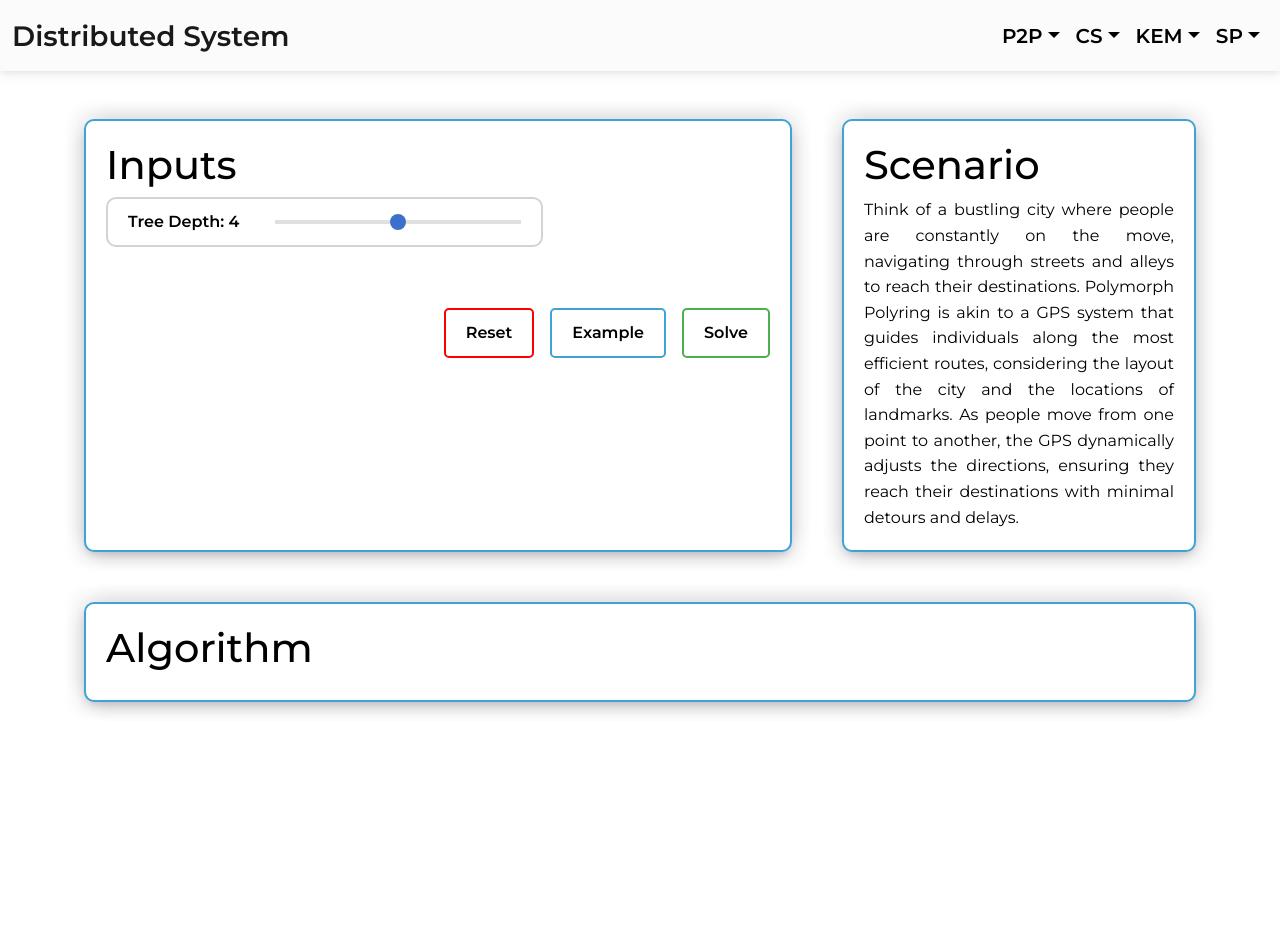
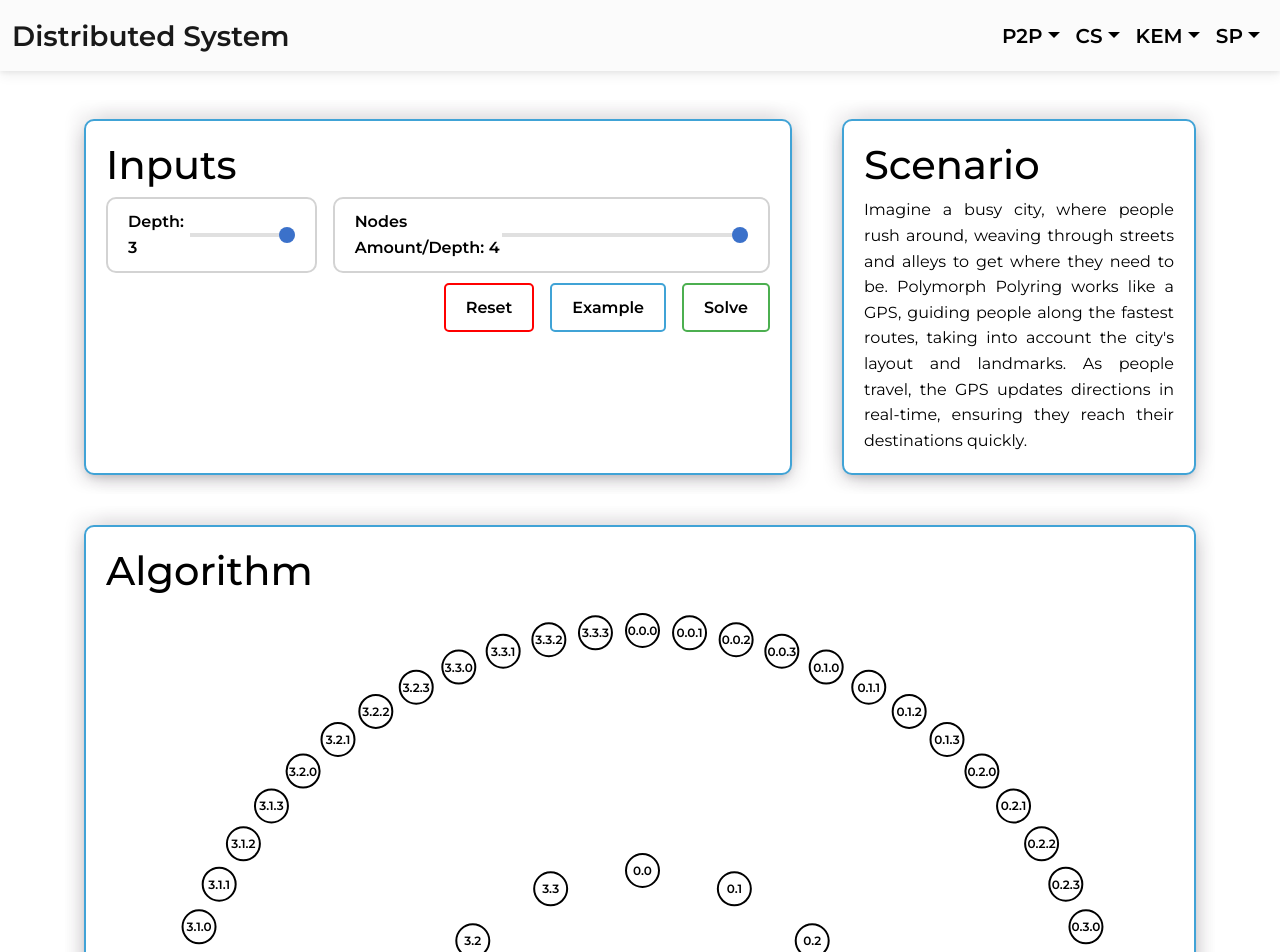
Before and after one commit to ukalto/Bachelorproject, a React (Create React App) app: page /polymorph-polyring in a window 1280 px wide. Shown: the top 952 px of the page. Before the commit the page ends 800 px from the top, so only its background shows below. Built offline with nearby package versions, Linux system fonts and the light colour scheme.

Commit message:
adjusted header and started with polymorph polyring

```diff
--- a/src/assets/data.json
+++ b/src/assets/data.json
@@ -121,7 +121,7 @@
       "details": [
         {
           "type": "scenario",
-          "content": "Think of a bustling city where people are constantly on the move, navigating through streets and alleys to reach their destinations. Polymorph Polyring is akin to a GPS system that guides individuals along the most efficient routes, considering the layout of the city and the locations of landmarks. As people move from one point to another, the GPS dynamically adjusts the directions, ensuring they reach their destinations with minimal detours and delays."
+          "content": "Imagine a busy city, where people rush around, weaving through streets and alleys to get where they need to be. Polymorph Polyring works like a GPS, guiding people along the fastest routes, taking into account the city's layout and landmarks. As people travel, the GPS updates directions in real-time, ensuring they reach their destinations quickly."
         },
         {
           "type": "example",
--- a/src/components/Header.jsx
+++ b/src/components/Header.jsx
@@ -37,7 +37,7 @@ const Header = () => {
     // Define your dropdown items here
     const p2pItems = [
         {text: 'Chord System', link: 'chord-system'},
-        {text: 'Kademlia', link: 'kademlia'},
+        {text: 'Polymorph Polyring', link: 'polymorph-polyring'},
     ];
 
     const csItems = [
--- a/src/routes/polymorph-polyring/PolymorphPolyring.jsx
+++ b/src/routes/polymorph-polyring/PolymorphPolyring.jsx
@@ -1,27 +1,95 @@
-import React, {useState} from 'react';
+import React, {useEffect, useState} from 'react';
 import {
     FieldGrid,
     Field,
     Headline,
-    InputField, marginsInput, GridItem, FieldGridFirst, RangeBox,
+    InputField,
+    marginsInput,
+    GridItem,
+    FieldGridFirst,
+    RangeBox,
 } from '../../components/GlobalComponents.jsx';
 import {Scenario} from "../../components/Scenario";
 import InputButtons from "../../components/InputButtons";
 import {MDBCol, MDBRow} from "mdb-react-ui-kit";
 import {getScenario} from "../../components/GlobalFunctions.jsx";
 import RangeSlider from "../../components/RangeSlider.jsx";
+import styled from "styled-components";
+import Xarrow from "react-xarrows";
 
+class Node {
+    constructor(identifier) {
+        this.identifier = identifier;
+        this.parent = null;
+        this.children = [];
+    }
+}
 
 const PolymorphPolyring = () => {
-    const [nodeDepth, setNodeDepth] = useState(4);
+        const [depth, setDepth] = useState(3);
+        const [nodesAmount, setNodesAmount] = useState(4);
+        const [graph, setGraph] = useState([]);
         const [nodeArr, setNodeArr] = useState([]);
         const [startNode, setStartNode] = useState(null);
         const [finalNode, setFinalNode] = useState(null);
 
+        useEffect(() => {
+            const newGraph = constructGraph(depth, nodesAmount);
+            setGraph(newGraph);
+            const newNodeArr = [];
+            for (let i = 0; i < depth; i++) {
+                newNodeArr.push(findNodesByLayer(newGraph, i))
+            }
+            setNodeArr(newNodeArr);
+        }, [depth, nodesAmount]);
+
+        const constructGraph = (depth, nodeAmount) => {
+            let graph = [];
+
+            for (let i = 0; i < nodeAmount; i++) {
+                graph.push(new Node(String(i)));
+            }
+
+            for (let d = 1; d < depth; d++) {
+                const nextLayer = [];
+                for (const node of graph) {
+                    for (let i = 0; i < nodeAmount; i++) {
+                        const childIdentifier = node.identifier + '.' + i;
+                        const child = new Node(childIdentifier);
+                        child.parent = node;
+                        node.children.push(child);
+                        nextLayer.push(child);
+                    }
+                }
+                graph = nextLayer;
+            }
+
+            return graph;
+        };
+
+        const findNodesByLayer = (graph, layer) => {
+            const nodesAtLayer = new Map();
+
+            const countDepth = (identifier) => (identifier.match(/\./g) || []).length;
+
+            const traverseAndCollect = (node) => {
+                const nodeDepth = countDepth(node.identifier);
+                if (nodeDepth === layer) {
+                    nodesAtLayer.set(node.identifier, node);
+                }
+                if (node.parent) {
+                    traverseAndCollect(node.parent);
+                }
+            };
+
+            graph.forEach(node => {
+                traverseAndCollect(node);
+            });
+
+            return Array.from(nodesAtLayer.values());
+        };
+
         const handleClickStartNode = (node) => {
-        if (node === startNode) {
-            node = null;
-        }
             setStartNode(node);
         };
 
@@ -30,16 +98,90 @@ const PolymorphPolyring = () => {
         };
 
         const setExampleData = () => {
-
         };
 
         const resetFormValues = () => {
-
         };
 
         const handleSolveAlgorithm = async () => {
+            console.log(graph);
+            console.log("------------------------------")
+            console.log(findNodesByLayer(graph, 0))
+            console.log(findNodesByLayer(graph, 1))
+            console.log(findNodesByLayer(graph, 2))
+        };
 
+        const createArrowsBetweenNodes = (nodeArr, nodesAmount) => {
+            let components = [];
+
+            if (nodeArr) {
+                nodeArr.forEach((arr, index) => {
+                    if (index === 0) {
+                        arr.forEach(outer => {
+                            arr.forEach(inner => {
+                                if (outer !== inner) {
+                                    components.push(
+                                        <Xarrow
+                                            key={`P${outer.identifier}-${inner.identifier}`}
+                                            lineColor={'gray'}
+                                            showTail={false}
+                                            showHead={false}
+                                            curveness={0}
+                                            start={`N${outer.identifier}`}
+                                            end={`N${inner.identifier}`}
+                                            startAnchor={"middle"}
+                                            endAnchor={"middle"}
+                                        />
+                                    );
+                                }
+                            })
+                        })
+                    } else {
+                        let start = 0;
+                        let end = nodesAmount;
+                        for (let i = 0; i < Math.pow(nodesAmount, index); i++) {
+                            const tempArr = arr.slice(start, end);
+                            tempArr.forEach(outer => {
+                                tempArr.forEach(inner => {
+                                    if (outer !== inner) {
+                                        components.push(
+                                            <Xarrow
+                                                key={`C${outer.identifier}-${inner.identifier}`}
+                                                lineColor={'gray'}
+                                                showTail={false}
+                                                showHead={false}
+                                                curveness={0}
+                                                start={`N${outer.identifier}`}
+                                                end={`N${inner.identifier}`}
+                                                startAnchor={"middle"}
+                                                endAnchor={"middle"}
+                                            />
+                                        );
+                                    }
+                                })
+                                components.push(
+                                    <Xarrow
+                                        key={`P${outer.parent.identifier}-${outer.identifier}`}
+                                        lineColor={'gray'}
+                                        showTail={false}
+                                        showHead={false}
+                                        curveness={0}
+                                        start={`N${outer.identifier}`}
+                                        end={`N${outer.parent.identifier}`}
+                                        startAnchor={"middle"}
+                                        endAnchor={"middle"}
+                                    />
+                                );
+                            })
+                            start = end;
+                            end += nodesAmount;
+                        }
+                    }
+                })
+            }
+            return components;
         };
+
 
         return (
             <FieldGrid>
@@ -48,14 +190,17 @@ const PolymorphPolyring = () => {
                         <InputField>
                             <Headline>Inputs</Headline>
                             <MDBRow tag="form" className='g-3' style={marginsInput}>
+                                <MDBCol md="4">
+                                    <RangeBox>
+                                        <RangeSlider text={"Depth"} min={2} max={3} value={depth}
+                                                     onChange={setDepth}/>
+                                    </RangeBox>
+                                </MDBCol>
                                 <MDBCol md="8">
                                     <RangeBox>
-                                    <RangeSlider text={"Tree Depth"} min={3} max={5} value={nodeDepth}
-                                                 onChange={setNodeDepth}/>
+                                        <RangeSlider text={"Nodes Amount/Depth"} min={2} max={4} value={nodesAmount}
+                                                     onChange={setNodesAmount}/>
                                     </RangeBox>
-                            </MDBCol>
-                            <MDBCol md="4">
-
                                 </MDBCol>
                             </MDBRow>
                             <InputButtons
@@ -70,11 +215,97 @@ const PolymorphPolyring = () => {
                 </FieldGridFirst>
                 <Field>
                     <Headline>Algorithm</Headline>
-
+                    <NodeWrapper depth={depth}>
+                        <SubgraphContainer>
+                            {nodeArr.length > 0 && nodeArr[0].map((node, index) => (
+                                <NodeStyle
+                                    id={`N${node.identifier}`}
+                                    key={index}
+                                    index={index}
+                                    nodesAmount={nodeArr[0].length}
+                                    radius={1}>
+                                    {node.identifier}
+                                </NodeStyle>
+                            ))}
+                        </SubgraphContainer>
+                        <SubgraphContainer>
+                            {nodeArr.length > 1 && nodeArr[1].map((node, index) => (
+                                <NodeStyle
+                                    id={`N${node.identifier}`}
+                                    key={index}
+                                    index={index}
+                                    nodesAmount={nodeArr[1].length}
+                                    radius={1}>
+                                    {node.identifier}
+                                </NodeStyle>
+                            ))}
+                        </SubgraphContainer>
+                        <SubgraphContainer>
+                            {nodeArr.length > 2 && nodeArr[2].map((node, index) => (
+                                <NodeStyle
+                                    id={`N${node.identifier}`}
+                                    key={index}
+                                    index={index}
+                                    nodesAmount={nodeArr[2].length}
+                                    radius={2}>
+                                    {node.identifier}
+                                </NodeStyle>
+                            ))}
+                        </SubgraphContainer>
+                    </NodeWrapper>
+                    {createArrowsBetweenNodes(nodeArr, nodesAmount)}
                 </Field>
             </FieldGrid>
         );
-};
-
+    }
+;
 
 export default PolymorphPolyring;
+
+const NodeWrapper = styled.div`
+    position: relative;
+    height: ${props => 350 + 220 * props.depth}px;
+    margin: 0 auto;
+    width: 100%;
+`;
+
+const SubgraphContainer = styled.div`
+    position: absolute;
+    top: 50%;
+    left: 50%;
+`;
+
+const NodeStyle = styled.button`
+    display: block;
+    position: absolute;
+    font-size: 12px;
+    font-weight: bold;
+    width: 35px;
+    z-index: 2;
+    height: 35px;
+    border-radius: 50%;
+    border: 2px solid var(---tertiary);
+    text-align: center;
+    transform: ${props => {
+        const radius = 15 * props.nodesAmount / props.radius;
+        const angle = (2 * Math.PI * props.index) / props.nodesAmount;
+
+        const x = Math.cos(angle) * radius;
+        const y = Math.sin(angle) * radius;
+
+        return `translate(${y}px, ${-x}px)`;
+    }};
+    margin: -15px 0 0 -15px;
+    cursor: pointer;
+    transition: background-color 0.3s ease, border-color 0.3s ease;
+
+    &:hover {
+        background-color: var(---secondary);
+        border-color: var(---tertiary);
+        color: var(---primary);
+    }
+
+    background-color: var(---primary);
+    border-color: var(---tertiary);
+    color: var(---tertiary);
+`;
```
Lines whose indentation alone changed are shown as unchanged.
